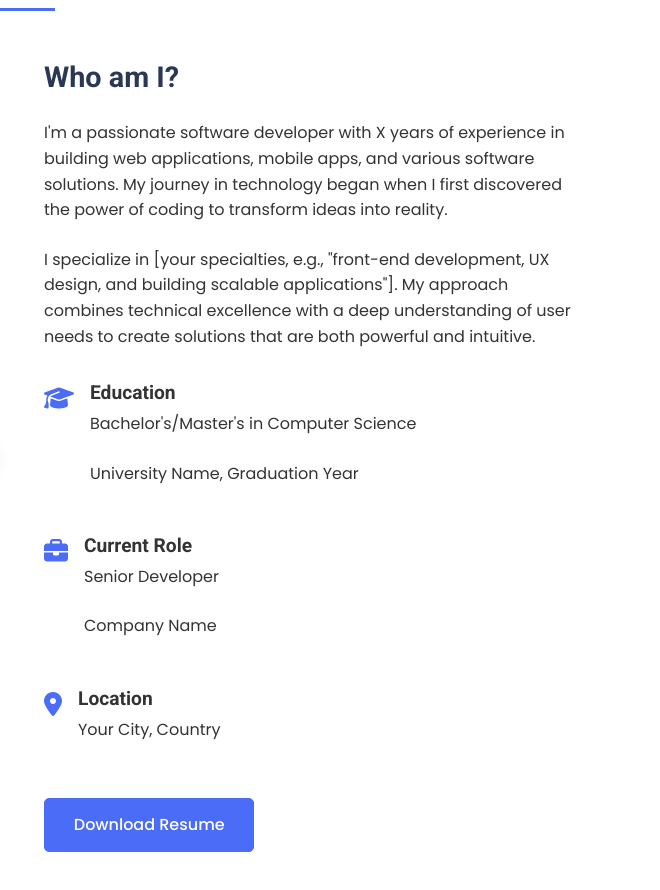
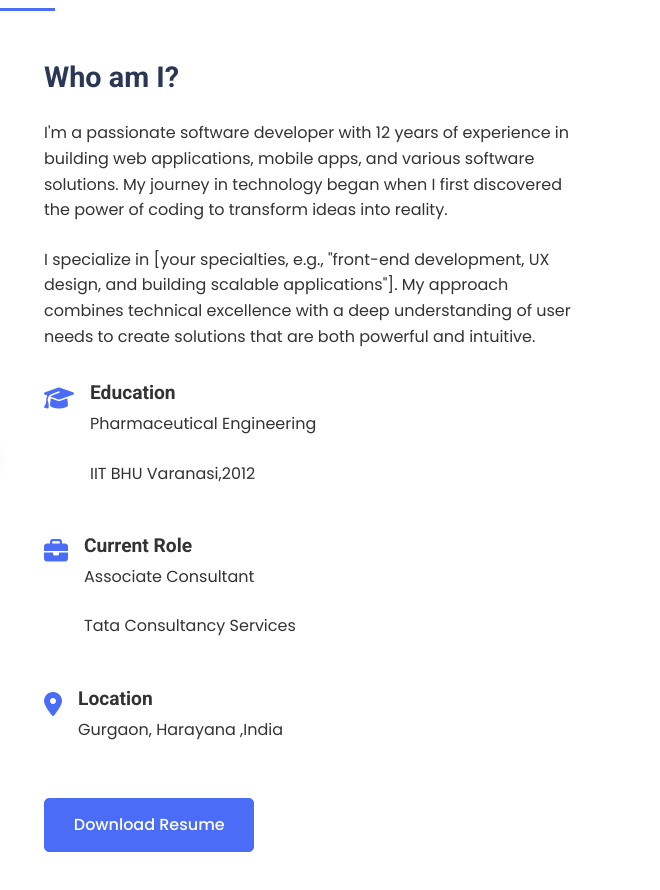
Before and after one commit to viijendraa/viijendraa.github.io, a plain HTML site: page index.html in a window 1280 px wide. Shown: the part 940-1830 px from the top of the page, 620-1280 px from the left. Drawn offline with Linux system fonts and the light colour scheme; a script that the page names is missing.

Commit message:
new changes

```diff
--- a/index.html
+++ b/index.html
@@ -7,7 +7,7 @@
 
     <!-- SEO Meta Tags -->
     <meta name="description" content="Vijendra's professional portfolio - Experienced developer showcasing projects and skills">
-    <meta name="keywords" content="Vijendra, web development, portfolio, software engineer, programmer">
+    <meta name="keywords" content="Vijendra, web development, portfolio, software engineer, programmer, Testing AI ML , Automation, Selenium , API Automation">
     <meta name="author" content="Vijendra">
 
     <!-- Open Graph / Social Media Meta Tags -->
@@ -67,7 +67,7 @@
             <div class="hero-content">
                 <div class="hero-text">
                     <h1>Hi, I'm <span class="highlight">Vijendra</span></h1>
-                    <h2>Software Developer & Tech Enthusiast</h2>
+                    <h2>Software Automation Engineer & Tech Enthusiast</h2>
                     <p>I craft elegant solutions to complex problems with code. Passionate about creating impactful digital experiences.</p>
                     <div class="hero-buttons">
                         <a href="#projects" class="btn primary-btn">View My Work</a>
@@ -117,30 +117,30 @@
                 </div>
                 <div class="about-text">
                     <h3>Who am I?</h3>
-                    <p>I'm a passionate software developer with X years of experience in building web applications, mobile apps, and various software solutions. My journey in technology began when I first discovered the power of coding to transform ideas into reality.</p>
+                    <p>I'm a passionate software developer with 12 years of experience in building web applications, mobile apps, and various software solutions. My journey in technology began when I first discovered the power of coding to transform ideas into reality.</p>
                     <p>I specialize in [your specialties, e.g., "front-end development, UX design, and building scalable applications"]. My approach combines technical excellence with a deep understanding of user needs to create solutions that are both powerful and intuitive.</p>
                     <div class="about-details">
                         <div class="detail-item">
                             <i class="fas fa-graduation-cap"></i>
                             <div>
                                 <h4>Education</h4>
-                                <p>Bachelor's/Master's in Computer Science</p>
-                                <p>University Name, Graduation Year</p>
+                                <p>Pharmaceutical Engineering</p>
+                                <p>IIT BHU Varanasi,2012</p>
                             </div>
                         </div>
                         <div class="detail-item">
                             <i class="fas fa-briefcase"></i>
                             <div>
                                 <h4>Current Role</h4>
-                                <p>Senior Developer</p>
-                                <p>Company Name</p>
+                                <p>Associate Consultant</p>
+                                <p>Tata Consultancy Services</p>
                             </div>
                         </div>
                         <div class="detail-item">
                             <i class="fas fa-map-marker-alt"></i>
                             <div>
                                 <h4>Location</h4>
-                                <p>Your City, Country</p>
+                                <p>Gurgaon, Harayana ,India</p>
                             </div>
                         </div>
                     </div>
```
Also changed, not shown: 2 other files.
